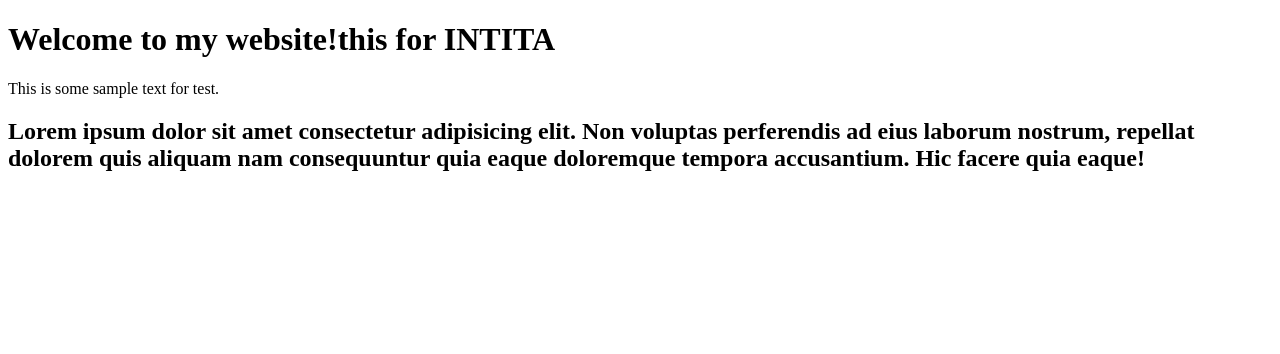
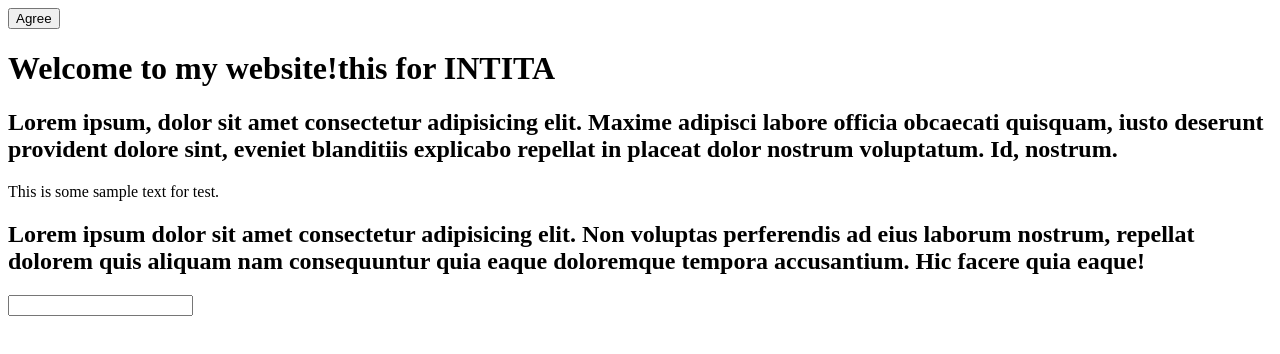
Before and after one commit to Belimoru/Git-test, a plain HTML site: page index.html in a window 1280 px wide. Drawn offline with Linux system fonts and the light colour scheme.

Commit message:
add new tags button, password and h2

```diff
--- a/index.html
+++ b/index.html
@@ -9,12 +9,12 @@
 </head>
 
 <body>
-
+<button type="submit">Agree</button>
 <h1>Welcome to my website!this for INTITA</h1>
-
+<h2>Lorem ipsum, dolor sit amet consectetur adipisicing elit. Maxime adipisci labore officia obcaecati quisquam, iusto deserunt provident dolore sint, eveniet blanditiis explicabo repellat in placeat dolor nostrum voluptatum. Id, nostrum.</h2>
 <p>This is some sample text for test.</p>
 <h2>Lorem ipsum dolor sit amet consectetur adipisicing elit. Non voluptas perferendis ad eius laborum nostrum, repellat dolorem quis aliquam nam consequuntur quia eaque doloremque tempora accusantium. Hic facere quia eaque!</h2>
-
+<input type="password">
 </body>
 
 </html>
```
